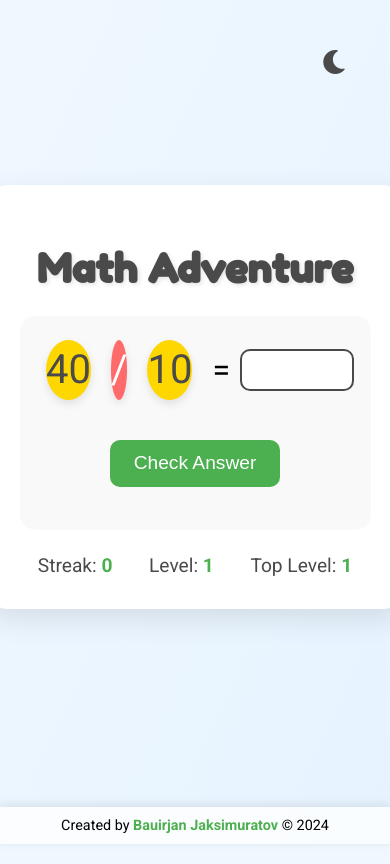
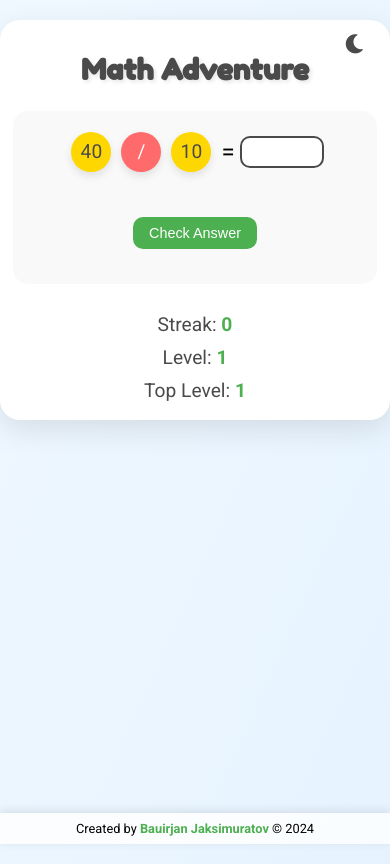
Before and after one commit to baurujyan/math-learning-app, a plain HTML site: page index.html in a window 390 px wide. Drawn offline with Linux system fonts and the light colour scheme.

Commit message:
Update responsiveness

```diff
--- a/index.html
+++ b/index.html
@@ -2,7 +2,7 @@
 <html lang="en">
 <head>
     <meta charset="UTF-8">
-    <meta name="viewport" content="width=device-width, initial-scale=1.0">
+    <meta name="viewport" content="width=device-width, initial-scale=1.0, maximum-scale=1.0, user-scalable=no">
     <title>Math Adventure for Kids</title>
     <link rel="stylesheet" href="styles.css">
     <link href="https://fonts.googleapis.com/css2?family=Fredoka+One&family=Roboto:wght@400;700&display=swap" rel="stylesheet">
--- a/styles.css
+++ b/styles.css
@@ -299,3 +299,108 @@ body.dark-mode footer a {
 body.dark-mode footer a:hover {
     color: #27ae60;
 }
+
+/* Responsive styles */
+@media screen and (max-width: 768px) {
+    body {
+        align-items: flex-start;
+        padding-top: 20px;
+    }
+
+    .container {
+        width: 95%;
+        padding: 1rem;
+        margin-bottom: 70px; /* Increased to accommodate footer */
+    }
+
+    h1 {
+        font-size: 2rem;
+    }
+
+    .game-board {
+        padding: 1rem;
+    }
+
+    #problem {
+        font-size: 2rem;
+        flex-wrap: wrap;
+        justify-content: center;
+    }
+
+    .number, .operator {
+        width: 50px;
+        height: 50px;
+        line-height: 50px;
+        font-size: 1.5rem;
+        margin: 5px;
+    }
+
+    .equals {
+        font-size: 1.5rem;
+        margin: 5px;
+    }
+
+    #answer {
+        font-size: 1.2rem;
+        width: 80px;
+    }
+
+    button {
+        font-size: 1rem;
+        padding: 0.6rem 1.2rem;
+    }
+
+    .stats {
+        flex-direction: column;
+        align-items: center;
+    }
+
+    .stats p {
+        margin: 5px 0;
+    }
+
+    .dark-mode-toggle {
+        top: 10px;
+        right: 10px;
+        font-size: 1.2rem;
+    }
+}
+
+@media screen and (max-width: 480px) {
+    .container {
+        padding: 0.8rem;
+    }
+
+    h1 {
+        font-size: 1.8rem;
+    }
+
+    #problem {
+        font-size: 1.8rem;
+    }
+
+    .number, .operator {
+        width: 40px;
+        height: 40px;
+        line-height: 40px;
+        font-size: 1.2rem;
+    }
+
+    #answer {
+        font-size: 1rem;
+        width: 70px;
+    }
+
+    button {
+        font-size: 0.9rem;
+        padding: 0.5rem 1rem;
+    }
+}
+
+/* Adjust footer for mobile devices */
+@media screen and (max-width: 768px) {
+    footer {
+        padding: 8px;
+        font-size: 0.8rem;
+    }
+}
```
